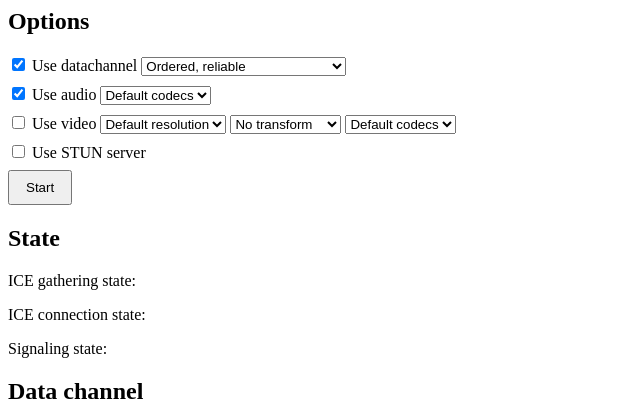
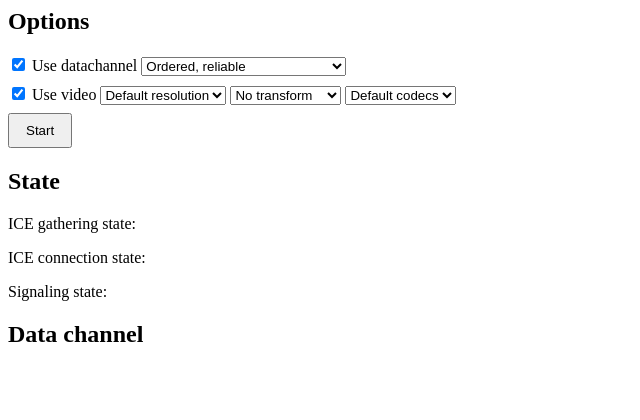
Before and after one commit to locdoan12121997/webrtc-flask, a Python web app: template templates/index.html in a window 1280 px wide. Shown: the top 420 px of the page, without its empty margins (0-640 px from the left). Run offline with Jinja, Linux system fonts and the light colour scheme; the template is opened without the code that fills it, so the values that code supplies are empty.

Commit message:
add requirements.txt

```diff
--- a/templates/index.html
+++ b/templates/index.html
@@ -38,8 +38,8 @@
         <option value='{"ordered": false, "maxPacketLifetime": 500}'>Unordered, 500ms lifetime</option>
     </select>
 </div>
-<div class="option">
-    <input id="use-audio" checked="checked" type="checkbox"/>
+<div class="option" hidden>
+    <input id="use-audio" type="checkbox"/>
     <label for="use-audio">Use audio</label>
     <select id="audio-codec">
         <option value="default" selected>Default codecs</option>
@@ -49,7 +49,7 @@
     </select>
 </div>
 <div class="option">
-    <input id="use-video" type="checkbox"/>
+    <input id="use-video" checked="checked" type="checkbox"/>
     <label for="use-video">Use video</label>
     <select id="video-resolution">
         <option value="" selected>Default resolution</option>
@@ -70,7 +70,7 @@
         <option value="H264/90000">H264</option>
     </select>
 </div>
-<div class="option">
+<div class="option" hidden>
     <input id="use-stun" type="checkbox"/>
     <label for="use-stun">Use STUN server</label>
 </div>
```
Also changed, not shown: requirements.txt (added, +44 -0 lines), server.py (+3 -6 lines), README.md (added).
